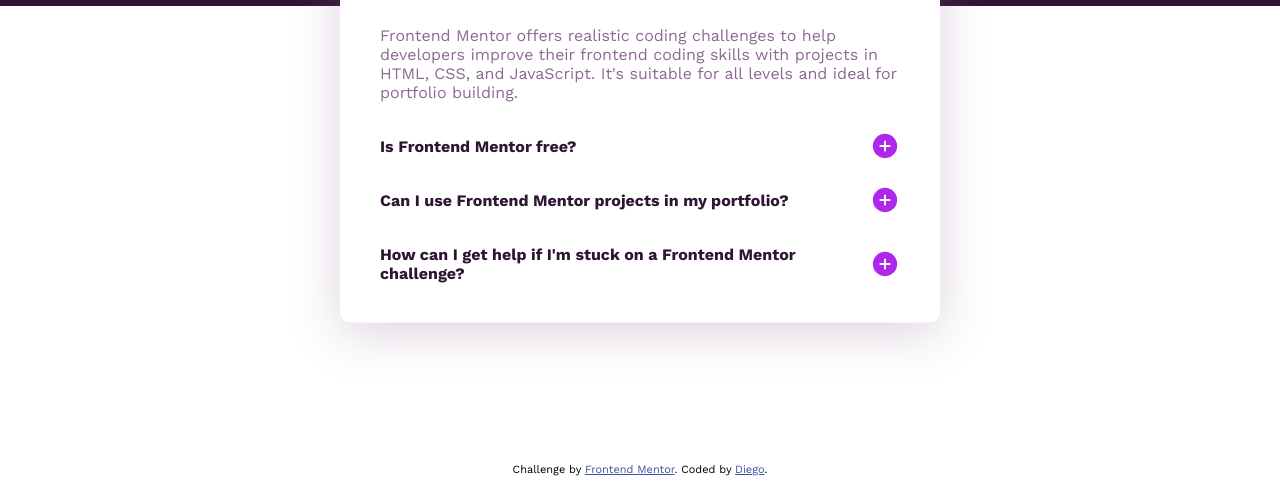
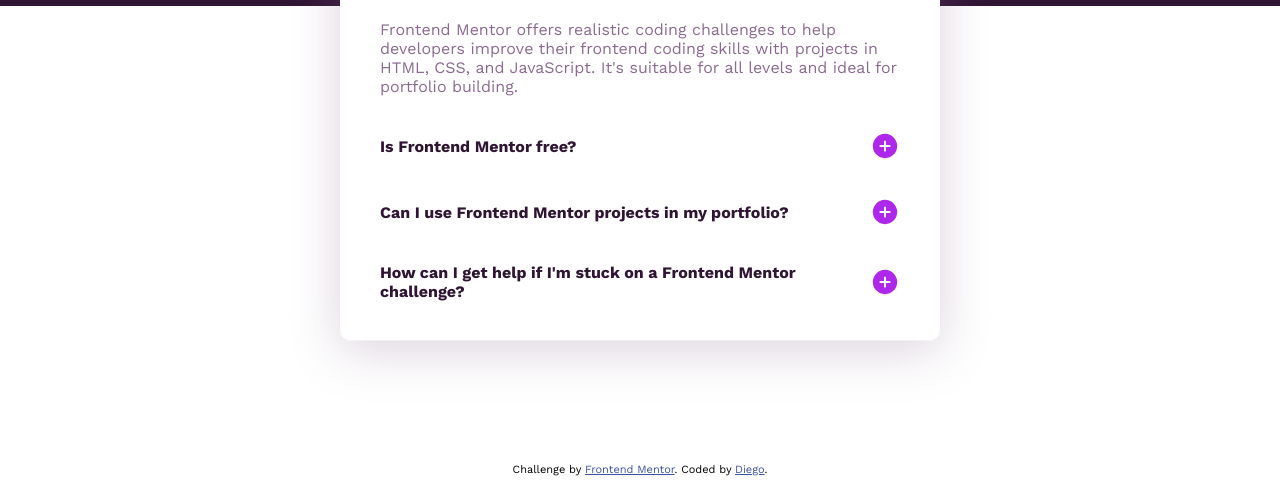
Before and after one commit to diegocgcfad/Faq-Accordion, a plain HTML site: page index.html in a window 1280 px wide. Shown: the part 314-800 px from the top of the page. Drawn offline with Linux system fonts and the light colour scheme.

Commit message:
Update style.css

```diff
--- a/assets/css/style.css
+++ b/assets/css/style.css
@@ -66,12 +66,11 @@ section.main .all-faq p{
 
 section.main .faq-single{
     display: flex;
+    justify-content: space-between;
     align-items: center;
 }
 
 section.main .faq-single img{
-    position: absolute;
-    right: 40px;
     cursor: pointer;
 }
 
```
